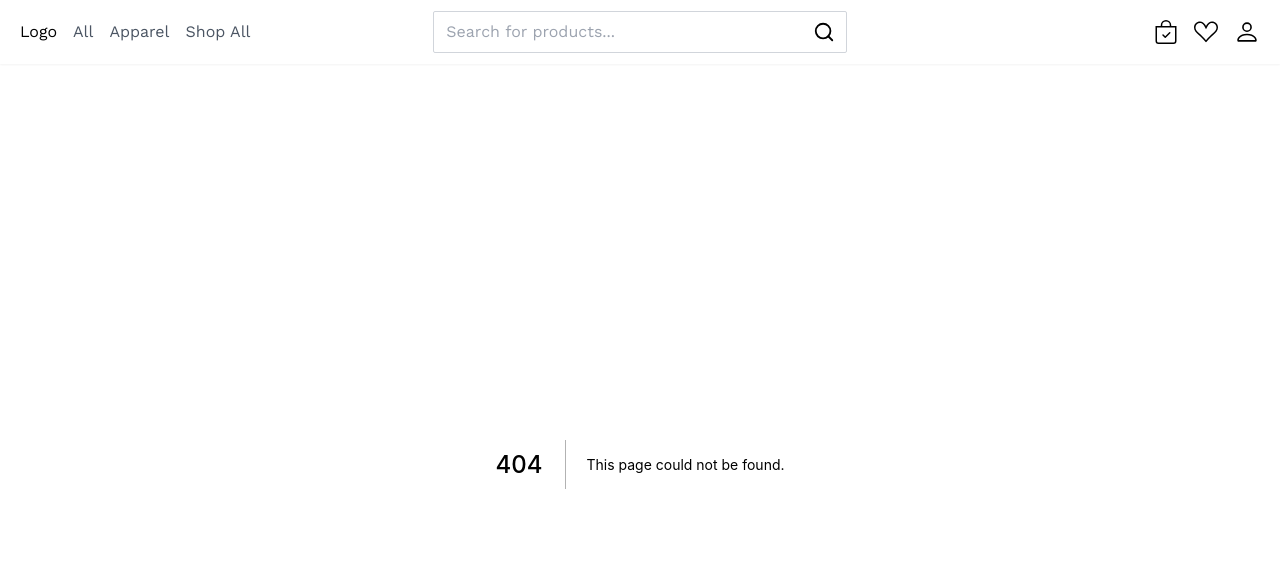
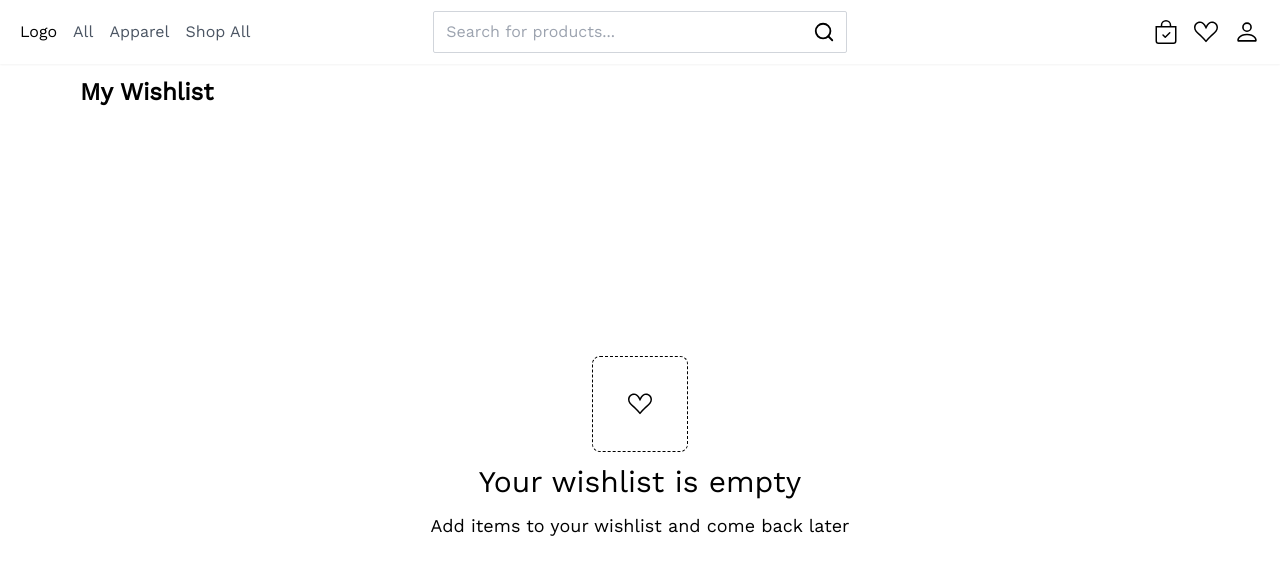
Before and after one commit to Gyekye/nexcommerce, a Next.js app: page /wishlist in a window 1280 px wide. Before the commit this address had no page. Shown: the top 574 px of the page. Built offline with nearby package versions, Linux system fonts and the light colour scheme.

Commit message:
implement wishlist page

```diff
--- a/pages/cart.tsx
+++ b/pages/cart.tsx
@@ -2,14 +2,16 @@ import { BsBagCheck } from "react-icons/bs";
 
 const Cart = (): JSX.Element => {
   return (
-    <section className="h-[calc(100vh-6.7rem)] lg:h-[calc(100vh-4rem)] max-w-6xl  mx-auto ">
-      <div className="h-full flex items-center justify-center flex-col space-y-3">
+    <section className="min-h-[calc(100vh-6.7rem)] lg:min-h-[calc(100vh-4rem)] max-w-6xl mx-auto flex flex-col">
+      <div className="h-full flex-1 flex items-center justify-center flex-col space-y-3">
         <div className="w-24 h-24 rounded-full  grid place-items-center border border-dashed border-white bg-black border-">
           <BsBagCheck size={24} className="text-white" />
         </div>
         <h2 className="text-3xl">Please Sign In</h2>
-        <p className="text-lg">Sign in to view items in your cart</p>
-        <button className="px-6 py-2 bg-black text-white text-lg rounded-md hover:scale-105 transition duration-300">
+        <p className="text-lg text-center">
+          Sign in to view items in your cart
+        </p>
+        <button className="px-8 py-2 bg-black text-white text-lg rounded-md hover:scale-105 transition duration-300">
           Sign In
         </button>
       </div>
--- /dev/null
+++ b/pages/wishlist.tsx
@@ -0,0 +1,19 @@
+import { BsSuitHeart } from "react-icons/bs";
+
+const Wishlist = (): JSX.Element => {
+  return (
+    <section className="min-h-[calc(100vh-6.7rem)] lg:min-h-[calc(100vh-4rem)] py-3 max-w-6xl flex flex-col mx-auto p-4">
+      <h3 className="text-2xl font-semibold">My Wishlist</h3>
+      <div className="flex-1 flex items-center justify-center flex-col space-y-3 p-5 ">
+        <div className="w-24 h-24 rounded-lg grid place-items-center border border-dashed border-black">
+          <BsSuitHeart size={24} className="text-black" />
+        </div>
+        <h2 className="text-3xl text-center">Your wishlist is empty</h2>
+        <p className="text-lg text-center">
+          Add items to your wishlist and come back later
+        </p>
+      </div>
+    </section>
+  );
+};
+export default Wishlist;
```
